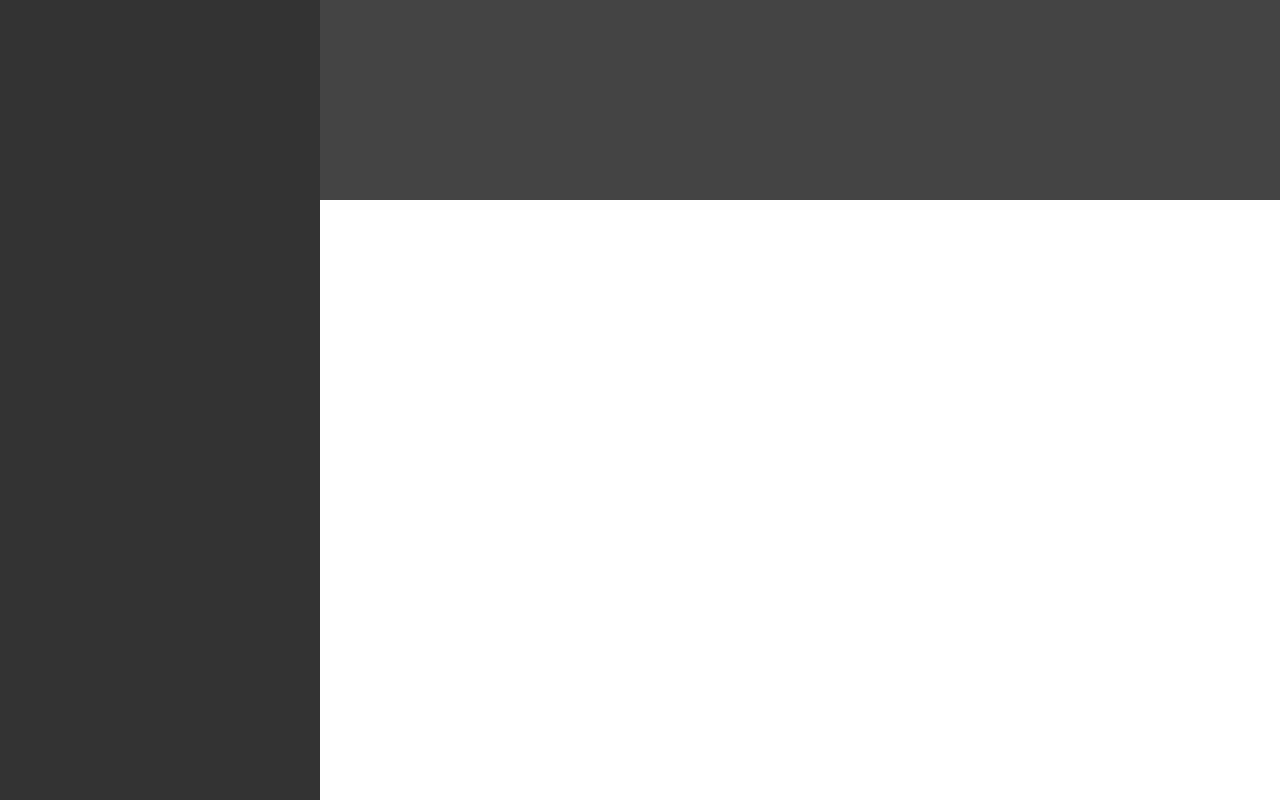
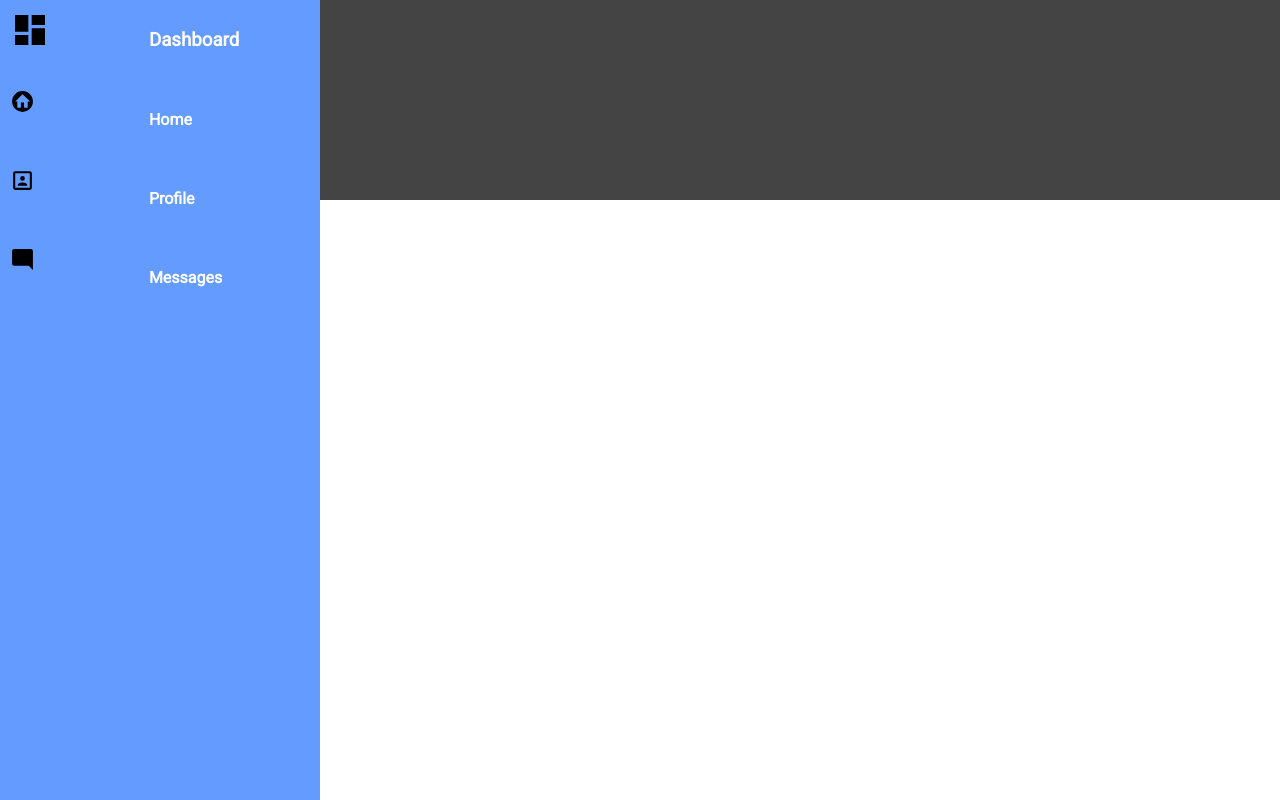
Before and after one commit to WizCodeDesign/odin-dashboard, a plain HTML site: page index.html in a window 1280 px wide. Drawn offline with Linux system fonts and the light colour scheme.

Commit message:
Added some html and css changes to the dashboard.

```diff
--- a/index.html
+++ b/index.html
@@ -13,7 +13,16 @@
 <body>
 
     <div class="grid_container">
-        <div class="left_dashboard"></div>
+        <div class="left_dashboard">
+            <svg xmlns="http://www.w3.org/2000/svg" style="height: 2.5rem; color: 'white';" viewBox="0 0 24 24"><title>view-dashboard</title><path d="M13,3V9H21V3M13,21H21V11H13M3,21H11V15H3M3,13H11V3H3V13Z" /></svg>
+            <h3>Dashboard</h1>
+            <svg xmlns="http://www.w3.org/2000/svg" style="height: 25px;" viewBox="0 0 24 24"><title>home-circle</title><path d="M19.07,4.93C17.22,3 14.66,1.96 12,2C9.34,1.96 6.79,3 4.94,4.93C3,6.78 1.96,9.34 2,12C1.96,14.66 3,17.21 4.93,19.06C6.78,21 9.34,22.04 12,22C14.66,22.04 17.21,21 19.06,19.07C21,17.22 22.04,14.66 22,12C22.04,9.34 21,6.78 19.07,4.93M17,12V18H13.5V13H10.5V18H7V12H5L12,5L19.5,12H17Z" /></svg>
+            <h4>Home</h4>
+            <svg xmlns="http://www.w3.org/2000/svg" style="height: 25px;" viewBox="0 0 24 24"><title>account-box-outline</title><path d="M19,19H5V5H19M19,3H5A2,2 0 0,0 3,5V19A2,2 0 0,0 5,21H19A2,2 0 0,0 21,19V5C21,3.89 20.1,3 19,3M16.5,16.25C16.5,14.75 13.5,14 12,14C10.5,14 7.5,14.75 7.5,16.25V17H16.5M12,12.25A2.25,2.25 0 0,0 14.25,10A2.25,2.25 0 0,0 12,7.75A2.25,2.25 0 0,0 9.75,10A2.25,2.25 0 0,0 12,12.25Z" /></svg>
+            <h4>Profile</h4>
+            <svg xmlns="http://www.w3.org/2000/svg" style="height: 25px;" viewBox="0 0 24 24"><title>message-reply</title><path d="M22,4C22,2.89 21.1,2 20,2H4A2,2 0 0,0 2,4V16A2,2 0 0,0 4,18H18L22,22V4Z" /></svg>
+            <h4>Messages</h4>
+        </div>
         <div class="upper_header"></div>
         <div class="right_container"></div>
     </div>
--- a/styles.css
+++ b/styles.css
@@ -20,9 +20,23 @@ body {
 
 .left_dashboard {
     grid-area: left_dashboard;
-    background-color: #333;
+    font-weight: 900;
     color: white;
-    padding: 20px;
+    background-color: rgb(100, 155, 255);
+    padding: 10px;
+    text-align: left;
+    display: grid;
+    grid-template-rows: repeat(10, 1fr);
+    grid-template-columns: 0.8fr 1fr;
+    gap: 10px;
+
+
+}
+
+.left-dashboard svg {
+    width: 10px;
+    height: 10px;
+    fill: white;
 }
 
 .upper_header {
```
